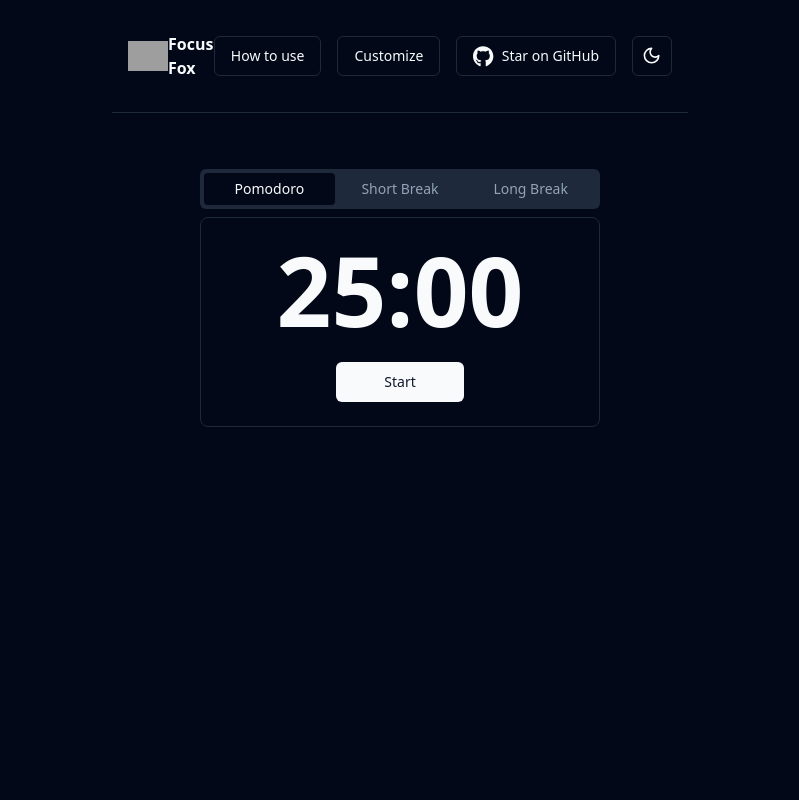
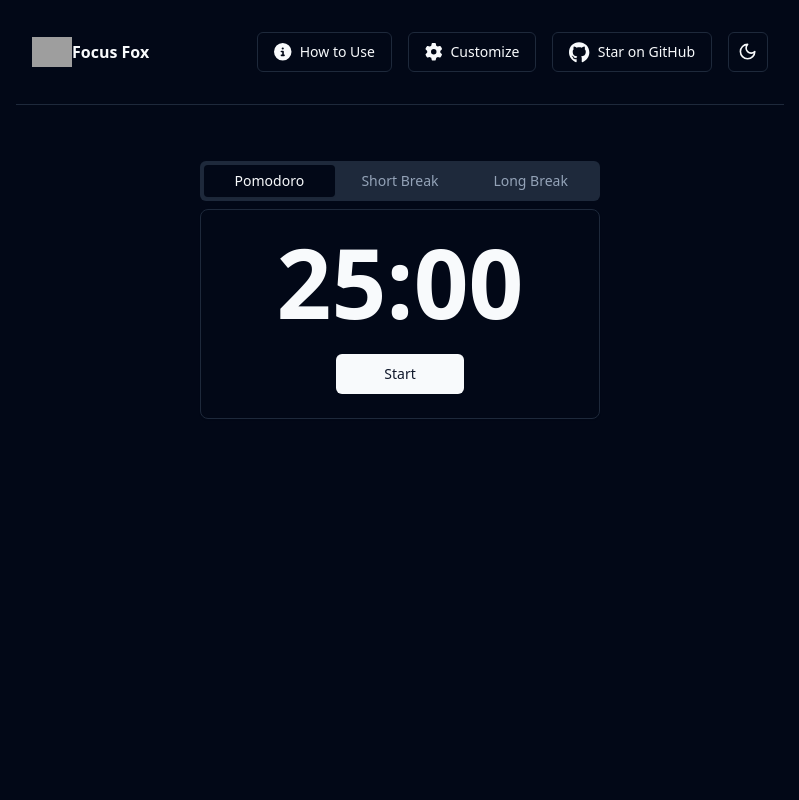
Before and after one commit to marinoffDev/Focus-Fox, a React (Vite) app: page / in a window 1280 px wide. Shown: the top 800 px of the page, without its empty margins (240-1039 px from the left). Built offline with nearby package versions, Linux system fonts and the light colour scheme; no server answers; grey boxes are pictures that could not be loaded.

Commit message:
Update Navbar labels and styles

```diff
--- a/src/components/Navbar.jsx
+++ b/src/components/Navbar.jsx
@@ -6,14 +6,14 @@ import { Separator } from "@/components/ui/separator";
 import GitHubBtn from "@/components/ui/GitHubBtn";
 import Logo from "@/components/ui/Logo";
 import { FontAwesomeIcon } from "@fortawesome/react-fontawesome";
-import { faBars, faTimes } from "@fortawesome/free-solid-svg-icons";
+import { faBars, faTimes, faCircleInfo, faGear } from "@fortawesome/free-solid-svg-icons";
 
 export default forwardRef(function Navbar({ scrollToHowToUse }, ref) {
   const [isOpen, setIsOpen] = useState(false);
 
   return (
     <>
-      <nav ref={ref} className="relative mx-auto mt-4 max-w-xl">
+      <nav ref={ref} className="relative mx-auto mt-4 max-w-3xl">
         <div className="flex items-center justify-between p-4">
           <Logo />
           <div className="sm:hidden">
@@ -23,9 +23,11 @@ export default forwardRef(function Navbar({ scrollToHowToUse }, ref) {
           </div>
           <div className="hidden sm:flex space-x-4 items-center">
             <Button variant="outline" onClick={scrollToHowToUse}>
-              How to use
+              <FontAwesomeIcon icon={faCircleInfo} size="lg" className="mr-2" />How to Use
             </Button>
-            <Button variant="outline">Customize</Button>
+            <Button variant="outline">
+              <FontAwesomeIcon icon={faGear} size="lg" className="mr-2" />Customize
+            </Button>
             <GitHubBtn variant={"outline"} />
             <ThemeProvider defaultTheme="dark" storageKey="vite-ui-theme">
               <ModeToggle />
@@ -35,9 +37,11 @@ export default forwardRef(function Navbar({ scrollToHowToUse }, ref) {
         {isOpen && (
           <div className="sm:hidden flex flex-col items-center space-y-4 mt-4">
             <Button variant="outline" onClick={scrollToHowToUse}>
-              How to use
+              <FontAwesomeIcon icon={faCircleInfo} className="mr-2" />How to use
             </Button>
-            <Button variant="outline">Customize</Button>
+            <Button variant="outline">
+              <FontAwesomeIcon icon={faGear} size="lg" className="mr-2" />Customize
+            </Button>
             <GitHubBtn variant={"outline"} />
             <ThemeProvider defaultTheme="dark" storageKey="vite-ui-theme">
               <ModeToggle />
@@ -45,7 +49,7 @@ export default forwardRef(function Navbar({ scrollToHowToUse }, ref) {
           </div>
         )}
       </nav>
-      <Separator className="m-auto mt-4 block max-w-xl" />
+      <Separator className="m-auto mt-4 block max-w-3xl" />
     </>
   );
 });
```
